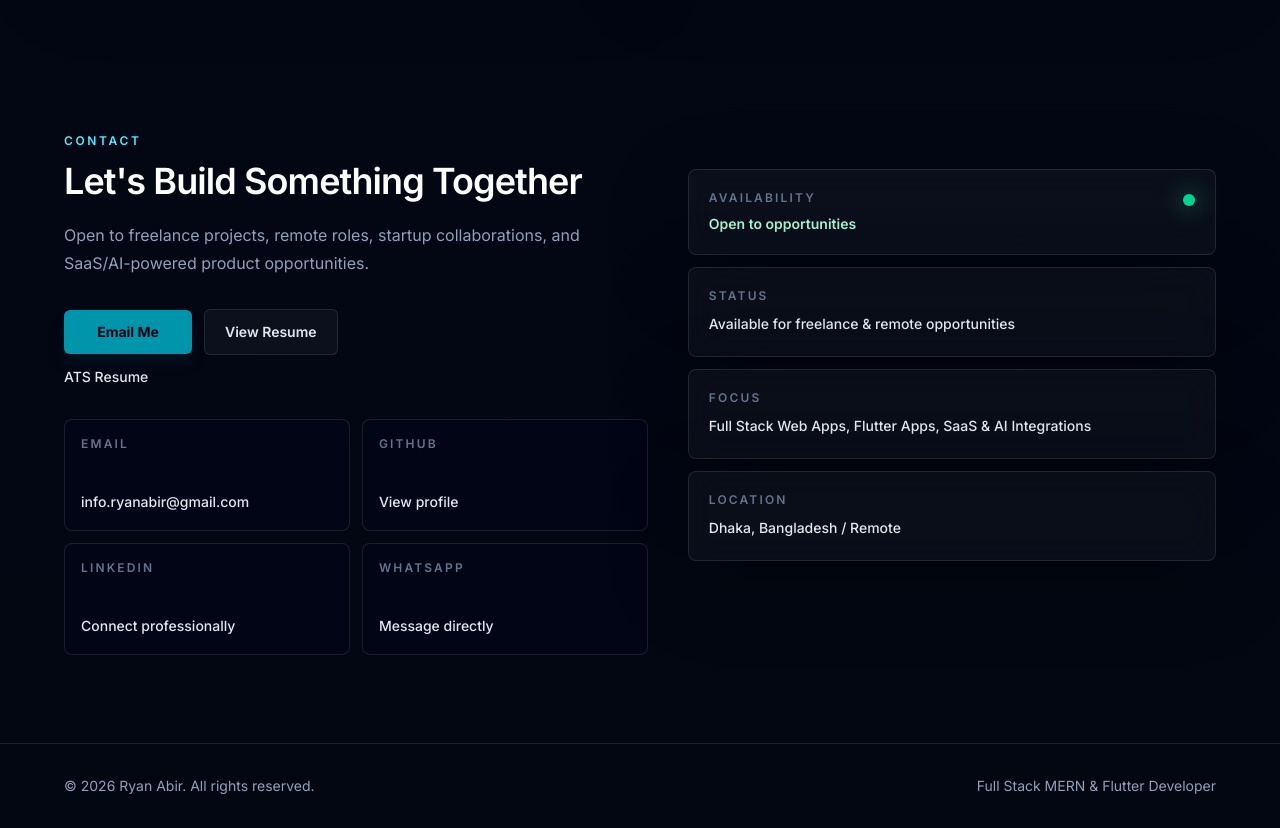
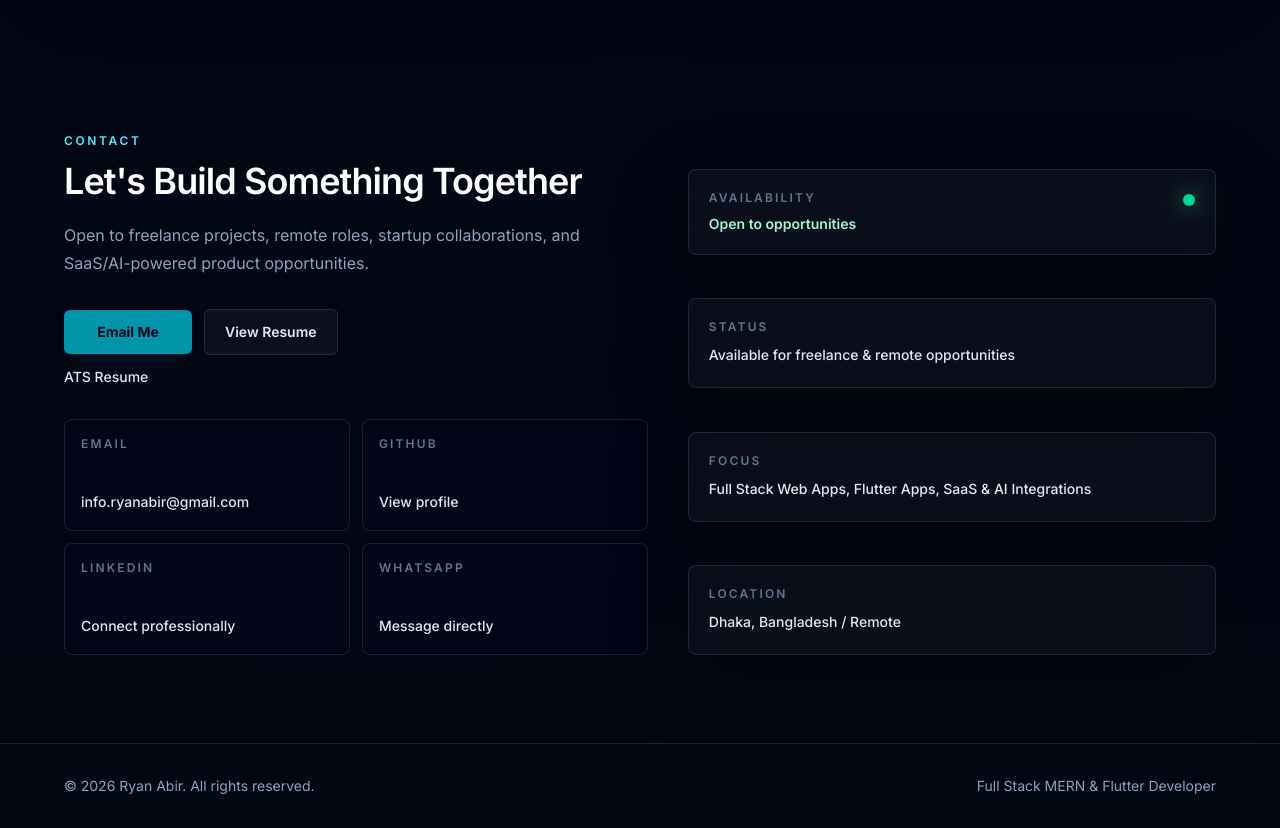
Before and after one commit to RyanAbir/RyanAbirPortfolio, a Next.js app: page / in a window 1280 px wide. Shown: the part 4280-5108 px from the top of the page. Built offline with nearby package versions, Linux system fonts and the light colour scheme.

Commit message:
Fix contact section bottom alignment

```diff
--- a/components/Contact.tsx
+++ b/components/Contact.tsx
@@ -53,8 +53,8 @@ const availabilityDetails = [
 export default function Contact() {
   return (
     <section className="section-shell pb-20" id="contact">
-      <div className="grid gap-8 lg:grid-cols-[1.05fr_0.95fr] lg:items-start lg:gap-10">
-        <div className="max-w-3xl">
+      <div className="grid gap-8 lg:grid-cols-[1.05fr_0.95fr] lg:items-stretch lg:gap-10">
+        <div className="max-w-3xl lg:h-full">
           <p className="text-xs font-semibold uppercase tracking-[0.22em] text-cyan-300">
             Contact
           </p>
@@ -117,7 +117,7 @@ export default function Contact() {
           </div>
         </div>
 
-        <aside className="grid gap-3 lg:mt-9">
+        <aside className="grid gap-3 lg:mt-9 lg:h-[calc(100%-2.25rem)] lg:self-stretch lg:content-between">
           <div className="glass-panel flex items-start justify-between gap-4 rounded-lg p-4 sm:p-5">
             <div>
               <p className="text-xs font-semibold uppercase tracking-[0.18em] text-slate-500">
```
